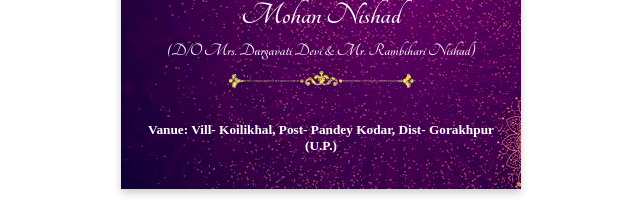
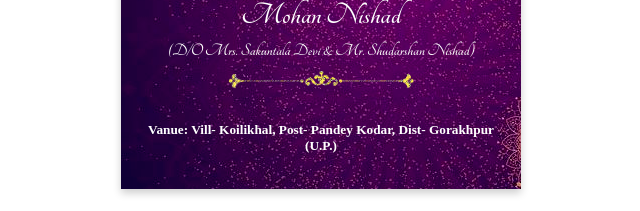
Before and after one commit to mrdcreator/wcard, a plain HTML site: page index.html in a window 1280 px wide. Shown: the part 441-652 px from the top of the page, 319-959 px from the left. Drawn offline with Linux system fonts and the light colour scheme.

Commit message:
Update index.html

```diff
--- a/index.html
+++ b/index.html
@@ -88,7 +88,7 @@
 </p>
 <img src="line.png" width="200px;">
 <br /><br />
-<span>Priti Nishad<br><span style="font-size: 18px;">(D/O Mrs. Durgavati Devi & Mr. Rambihari Nishad)</span><br /><span style="font-size: 24px;">---- Weds ----</span><br />Mohan Nishad<br><span style="font-size: 18px;">(D/O Mrs. Durgavati Devi & Mr. Rambihari Nishad)</span></span>
+<span>Priti Nishad<br><span style="font-size: 18px;">(D/O Mrs. Durgavati Devi & Mr. Rambihari Nishad)</span><br /><span style="font-size: 24px;">---- Weds ----</span><br />Mohan Nishad<br><span style="font-size: 18px;">(D/O Mrs. Sakuntala Devi & Mr. Shudarshan Nishad)</span></span>
 
 <img src="line.png" width="200px;"></p></div>
 
```
